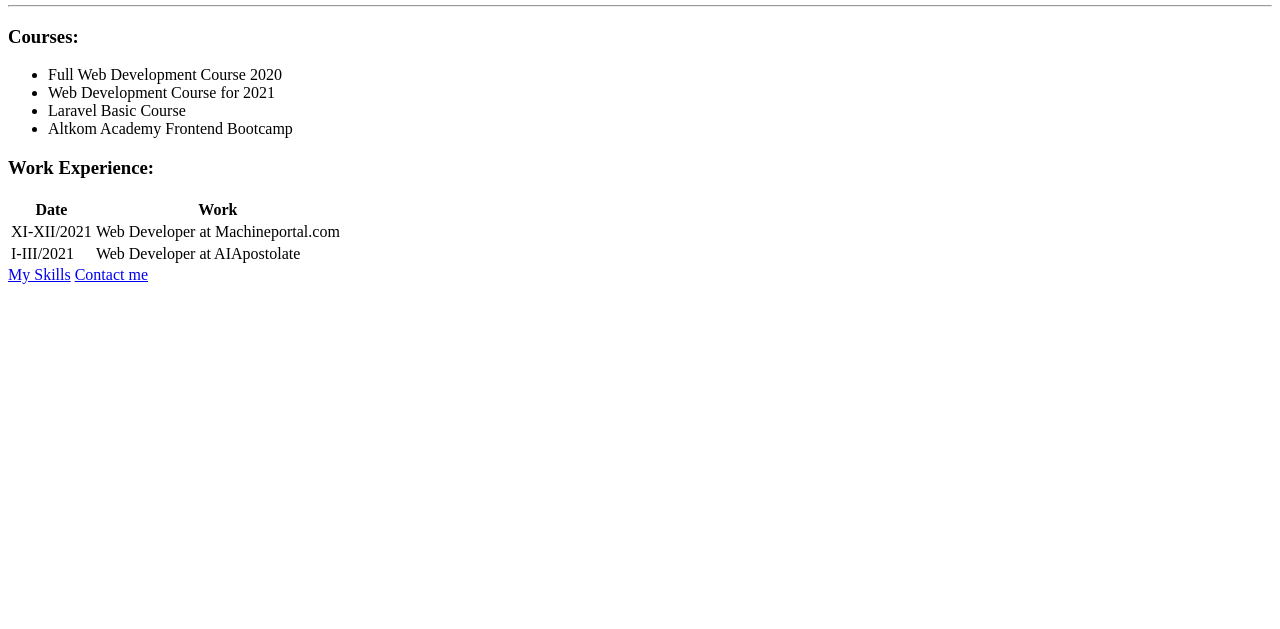
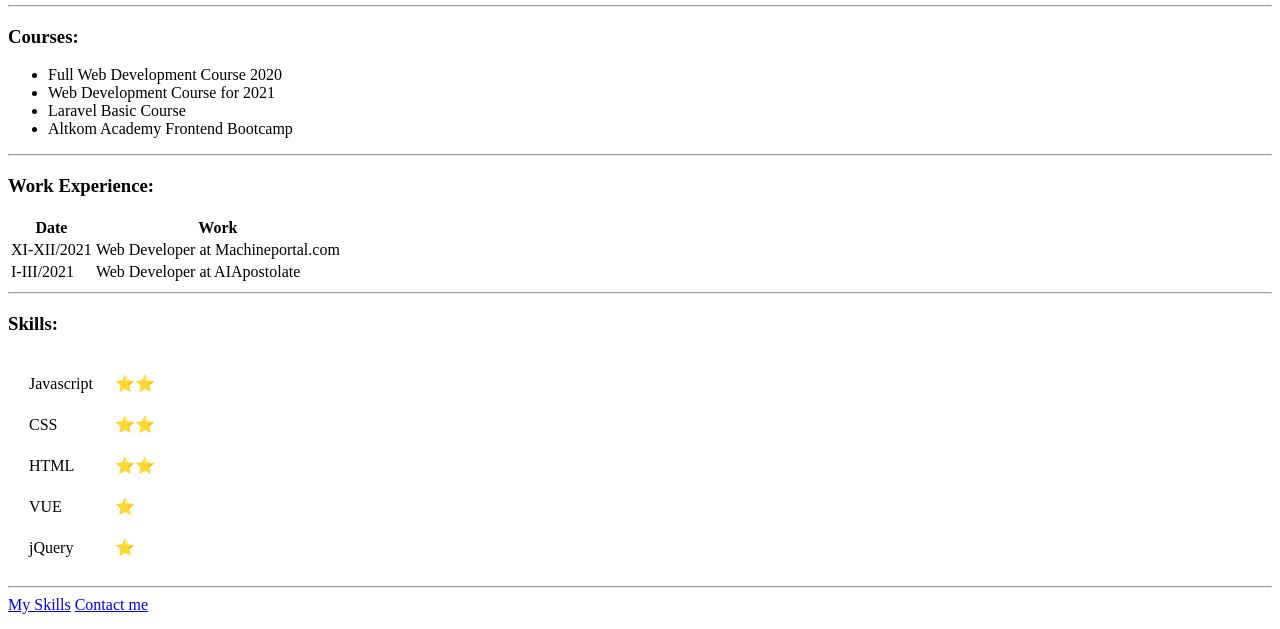
Before and after one commit to krzysztof-polanski/Il-Primo-Sito, a plain HTML site: page index.html in a window 1280 px wide. Shown: the part 171-800 px from the top of the page. Drawn offline with Linux system fonts and the light colour scheme.

```diff
--- a/index.html
+++ b/index.html
@@ -24,6 +24,7 @@
         <li>Laravel Basic Course</li>
         <li>Altkom Academy Frontend Bootcamp</li>
     </ul>
+    <hr>
     <h3>Work Experience:</h3>
     <table>
         <thead>
@@ -43,8 +44,32 @@
             </tr>
         </tbody>
     </table>
+    <hr>
+    <h3>Skills:</h3>
+    <table cellspacing="20">
+        <tr>
+            <td>Javascript</td>
+            <td>&#11088;&#11088;</td>
+        </tr>
+        <tr>
+            <td>CSS</td>
+            <td>&#11088;&#11088;</td>
+        </tr>
+        <tr>
+            <td>HTML</td>
+            <td>&#11088;&#11088;</td>
+        </tr>
+        <tr>
+            <td>VUE</td>
+            <td>&#11088;</td>
+        </tr>
+        <tr>
+            <td>jQuery</td>
+            <td>&#11088;</td>
+        </tr>
+    </table>
 
-
+    <hr>
     <a href="./skills.html">My Skills</a>
     <a href="./contact.html">Contact me</a>
 </body>
```
Also changed, not shown: contact.html (+15 -0 lines), 1 other file.
